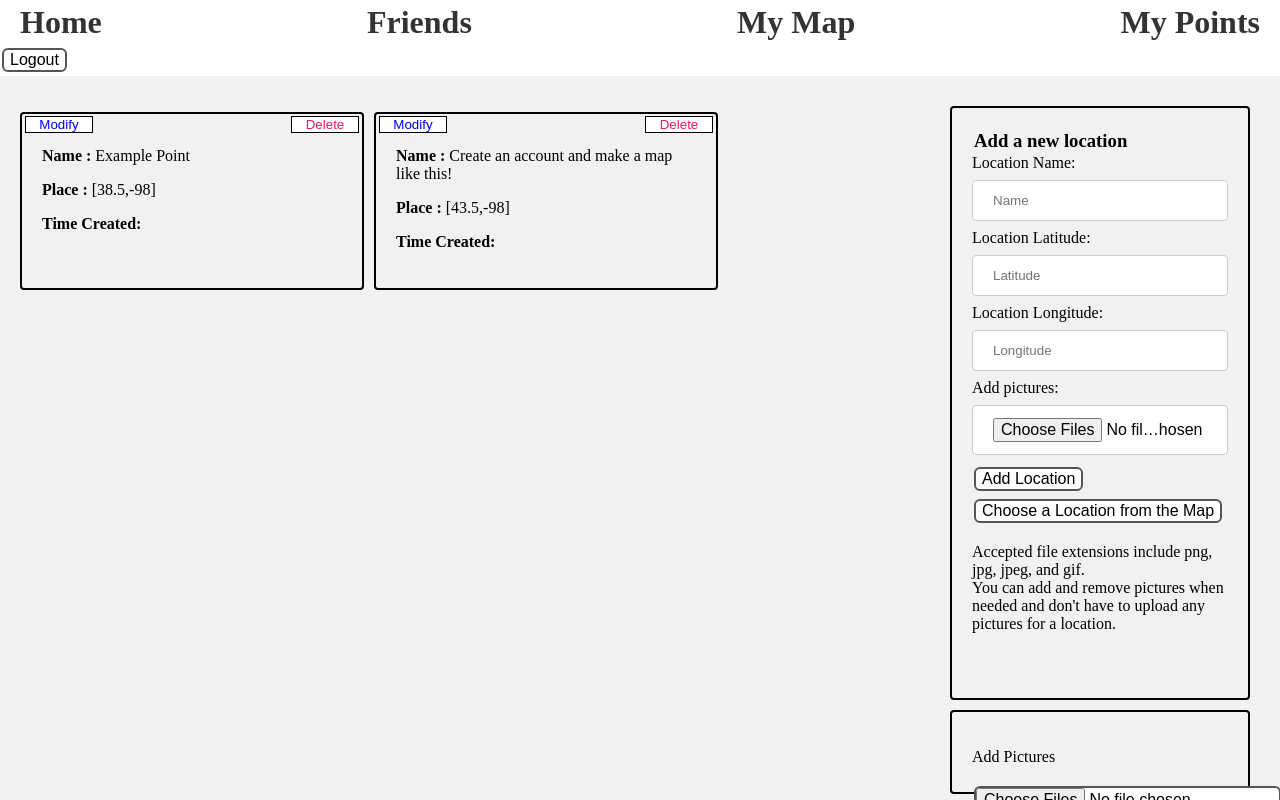
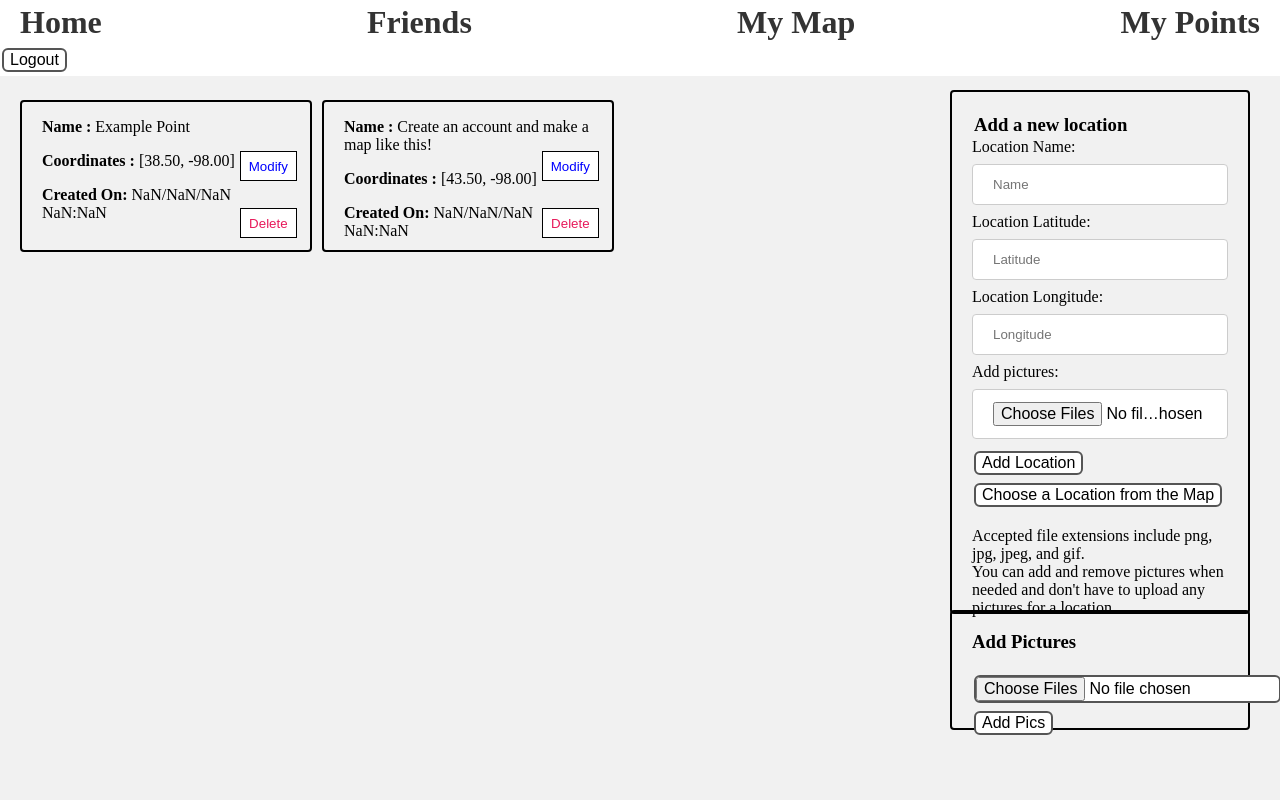
Before and after one commit to maxjoyce99/mapping_project, a React (Create React App) app in the folder client/: page /edit in a window 1280 px wide. Built offline with nearby package versions, Linux system fonts and the light colour scheme; no server answers.

Commit message:
Resized and organized things on the my points page.

```diff
--- a/client/src/components/ImageUpload.js
+++ b/client/src/components/ImageUpload.js
@@ -137,7 +137,7 @@ const ImageUpload = () => {
 
     return (
         <div className='imageUpload'>
-        <p>Add Pictures </p>
+        <h3>Add Pictures </h3>
         <form className='imageUploadForm' onSubmit={handleSubmit}>
         <input
                 type="file"
@@ -147,9 +147,10 @@ const ImageUpload = () => {
                 className="formButtons"
                 accept=".png, .jpg, .jpeg, .gif"
                 />
-                <button className="formButtons">Add Pics</button>
-                </form>
-                </div>
+
+        <button className="formButtons">Add Pics</button>
+        </form>
+        </div>
     )
 
 
--- a/client/src/components/LocationDetails.js
+++ b/client/src/components/LocationDetails.js
@@ -7,8 +7,6 @@ import useToken from "../hooks/useToken";
 const LocationDetails = ({location}) => {
     const { dispatch } = useLocationsContext();
     const {token, setToken} = useToken();
-
-
 
     const handleDeleteClick = async () => {
         confirmAlert({
@@ -62,18 +60,43 @@ const LocationDetails = ({location}) => {
 
     }
 
+    const formatTime = () => {
+        const created_date = new Date(location.createdAt);
+        var year = created_date.getFullYear();
+        var month = created_date.getMonth();
+        var date = created_date.getDate();
+        var hour = created_date.getHours();
+
+        if(hour>12){
+            hour = hour-12
+        }
+
+        var min = created_date.getMinutes();
+
+        if(min<10) {
+            min = '0' + min;
+        }
+        var sec = created_date.getSeconds();
+        var formattedTime = month + '/'  + date + '/' + year + ' ' + hour + ':' + min ;
+
+        return formattedTime;
+
+    }
+
+    const formattedTime = formatTime(location.createdAt);
 
     return(
-        <ul className="location-details">
-            <h4 key="title">{location.title}</h4>
+        <div className="location-details">
             <p key="name"><strong> Name : </strong>{location.name}</p>
-            <p key="place"><strong> Place : </strong>[{location.place[0]},{location.place[1]}]</p>
-            <p key="timeCreated"><strong> Time Created: </strong>{location.createdAt}</p>
+            <p key="place"><strong> Coordinates : </strong>[{Number(location.place[0]).toFixed(2)}, {Number(location.place[1]).toFixed(2)}]</p>
+            <p key="timeCreated"><strong> Created On: </strong>{formattedTime}</p>
 
+            <div>
             <button className="deletelocation" onClick={handleDeleteClick}>Delete</button>
             <button className="modifylocation" onClick={handleModifyClick}>Modify</button>
+            </div>
+        </div>
 
-        </ul>
     )
 }
 
--- a/client/src/index.css
+++ b/client/src/index.css
@@ -71,17 +71,46 @@ header a {
   padding: 0px;
 }
 
+.create{
+  right: 20px;
+  padding: 20px 20px;
+  position: fixed;
+  width: 20%;
+  border: 2px solid black;
+  border-radius: 4px;
+  float: right;
+  height: 60%;
+  margin: 10px;
+  top: 10%;
+}
+
+.imageUpload{
+  top: 75%;
+  right: 20px;
+  padding-bottom: 20px;
+  padding-right: 20px;
+  padding-left: 20px;
+  position: fixed;
+  width: 20%;
+  border: 2px solid black;
+  border-radius: 4px;
+  float: right;
+  height: 12%;
+  margin: 10px;
+}
+
 
 .locations{
   padding: 20px 20px;
   border-spacing: 20px;
-  width: 70vw;
+  width: 70%;
   position: absolute;
   display: grid;
   grid-template-columns: repeat(3, 1fr);
   grid-gap: 10px;
   row-gap: 0px;
   float:none;
+  top: 10%
 }
 
 
@@ -89,22 +118,24 @@ header a {
   color:"black";
   border: 2px solid black;
   border-radius: 4px;
-  padding: 12px 20px;
+  padding-bottom: 12px;
+  padding-right:20px;
+  padding-left:20px;
   position: relative;
-  width: 300px;
-  height: 150px;
-  margin: 10;
+  width: 85%;
+  height: 80%;
 }
 
 .deletelocation{
-  top: 2px;
+  bottom: 2px;
   right: 3px;
   position: absolute;
   border: 1px solid black;
   background-color: white;
   width: 20%;
-  height: 10%;
+  height: 20%;
   padding: 0px;
+  margin:10px;
   color: #e7195a;
   cursor: pointer;
 }
@@ -114,47 +145,26 @@ header a {
 }
 
 .modifylocation{
-  top: 2px;
-  left: 3px;
+  bottom: 40%;
+  right: 3px;
   position: absolute;
   border: 1px solid black;
   background-color: white;
   width: 20%;
-  height: 10%;
+  height: 20%;
   padding: 0px;
   color: blue;
   cursor: pointer;
+  margin:10px;
 }
 
 .modifylocation:hover {
   background: #e7e7e7;
 }
 
-.create{
-  top:20px;
-  right: 20px;
-  padding: 20px 20px;
-  position: relative;
-  width: 20vw;
-  border: 2px solid black;
-  border-radius: 4px;
-  float: right;
-  height: 550px;
-  margin: 10px;
-}
 
-.imageUpload{
-  top: 700px;
-  right: 20px;
-  padding: 20px 20px;
-  position: fixed;
-  width: 20vw;
-  border: 2px solid black;
-  border-radius: 4px;
-  float: right;
-  height: 40px;
-  margin: 10px;
-}
+
+
 
 .create input {
   width: 100%;
```
Also changed, not shown: client/src/pages/Edit.js (line endings or trailing spaces).
